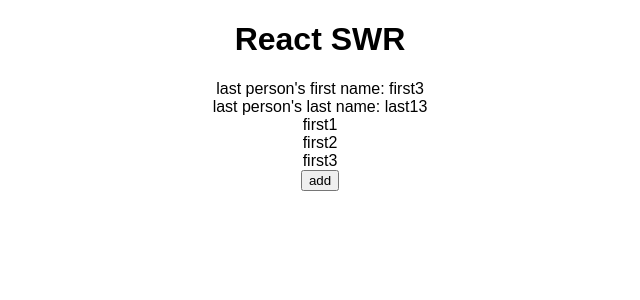
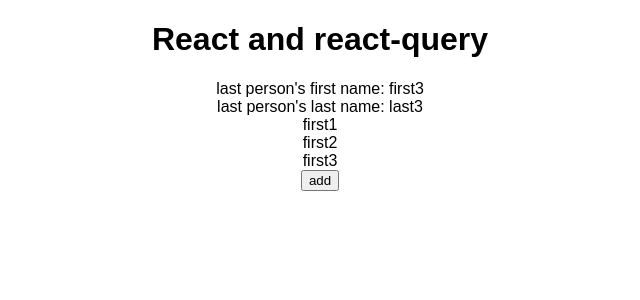
Before and after one commit to dudiharush/react-swr-example, a React (Create React App) app: page / in a window 1280 px wide. Shown: the top 300 px of the page, without its empty margins (320-960 px from the left). Built offline with nearby package versions, Linux system fonts and the light colour scheme.

Commit message:
add server logs

```diff
--- a/src/App.tsx
+++ b/src/App.tsx
@@ -1,45 +1,48 @@
 import * as React from "react";
 import "./styles.css";
-import { server, Person, GET_USERS_PATH } from "./server";
-import useSWR, { mutate } from "swr";
+import { server, GET_USERS_PATH } from "./server";
+import { useQuery, useMutation } from "react-query";
 
 const LastPersonFirstName = () => {
-  const { data: people, error } = useSWR(GET_USERS_PATH, server.get);
-  if (error) return <div>failed to load</div>;
-  if (!people) return <div>loading...</div>;
+  const { status, data: people, error } = useQuery(GET_USERS_PATH, server.get);
+  if (status === "error") return <div>failed to load. ${error?.message}</div>;
+  if (status === "loading") return <div>loading...</div>;
   return (
-    <div>last person's first name: {people[people.length - 1].firstName}</div>
+    <div>last person's first name: {people![people!.length - 1].firstName}</div>
   );
 };
 
 const LastPersonLastName = () => {
-  const { data: people, error } = useSWR(GET_USERS_PATH, server.get);
-  if (error) return <div>failed to load</div>;
+  const { status, data: people, error } = useQuery(GET_USERS_PATH, server.get);
+  if (status === 'error') return <div>failed to load. ${error?.message}</div>;
   if (!people) return <div>loading...</div>;
   return (
     <div>last person's last name: {people[people.length - 1].lastName}</div>
   );
 };
+
+const addUserFetcher = ({ id }:{id: number}) => server.addById(id);
+
 const List = () => {
-  const { data: people, error } = useSWR(GET_USERS_PATH, server.get);
+  const { status, data: people, error } = useQuery(GET_USERS_PATH, server.get);
+  const [addUser] = useMutation(addUserFetcher)
+
   const onClick = async () => {
     const nextId = people!.length + 1;
-    mutate(GET_USERS_PATH, async (users: Person[]) => {
-      const user = await server.addById(nextId);
-      return [user, ...users.slice(1)];
-    });
+    addUser({id:nextId})
   };
 
-  if (error) return <div>failed to load</div>;
-  if (!people) return <div>loading...</div>;
+
+  if (status === 'error') return <div>failed to load. ${error?.message}</div>;
+  if (status === 'loading') return <div>loading...</div>;
   return (
     <div className="App">
-      <h1>React SWR</h1>
+      <h1>React and react-query</h1>
       <LastPersonFirstName />
       <LastPersonLastName />
 
-      {people.map(p => (
-        <div>{p.firstName}</div>
+      {people!.map((p,index) => (
+        <div key={index}>{p.firstName}</div>
       ))}
       <button onClick={onClick}>add</button>
     </div>
--- a/src/server.ts
+++ b/src/server.ts
@@ -1,7 +1,7 @@
 const createUserById = (id: number) => ({
   id,
   firstName: `first${id}`,
-  lastName: `last1${id}`
+  lastName: `last${id}`
 });
 
 const people: Person[] = [1, 2, 3].map(createUserById);
@@ -25,6 +25,7 @@
     if (foundIndex > -1) people.splice(foundIndex, 1);
   },
   get: async () => {
+    dataRevalidationCount++;
     console.log(`revalidation was called: ${dataRevalidationCount} times`);
     return people;
   }
```
Also changed, not shown: package.json (+4 -4 lines), 1 other file (tests, documents, lock files or other folders).
